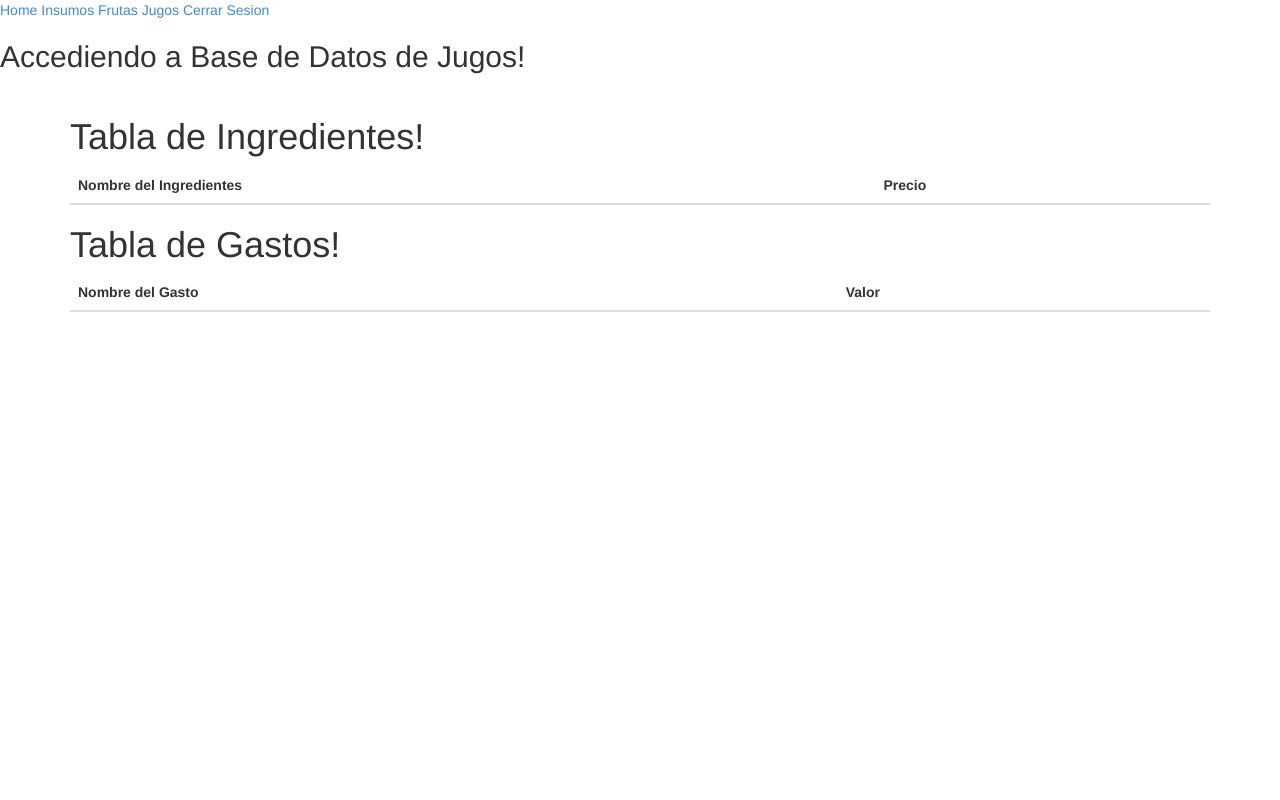
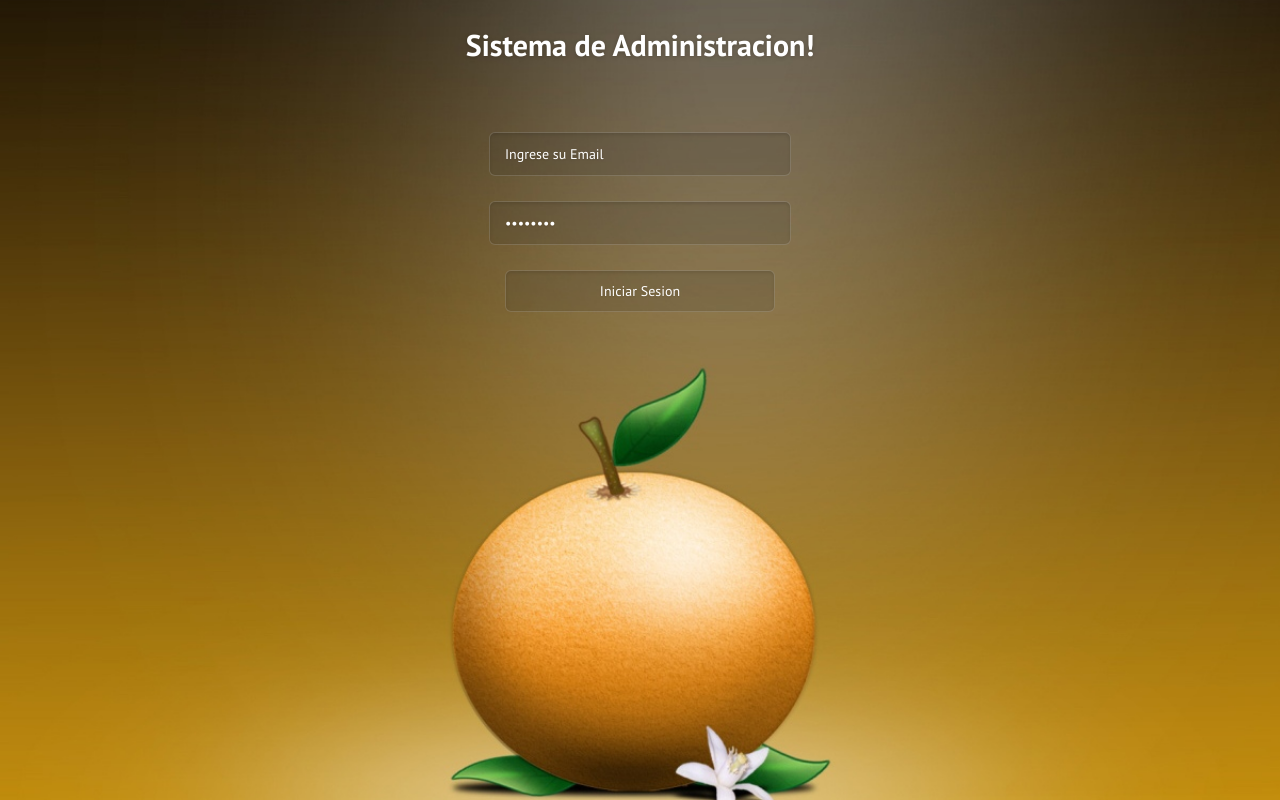
Before and after one commit to unsafer/ci_intro, a CodeIgniter app: a page that uses application/views/view_login.php in a window 1280 px wide. Run offline with CodeIgniter, Linux system fonts and the light colour scheme; data that the repository does not hold is empty.

Commit message:
- se arregla view_login

```diff
--- a/application/views/view_login.php
+++ b/application/views/view_login.php
@@ -1,123 +1,42 @@
 <!DOCTYPE html>
+<html lang="en">
+<head>
+    <meta charset="utf-8">
+    <link href="<?php echo base_url(); ?>bootstrap/css/global.css" rel="stylesheet" type="text/css">
 
-<html lang="en">
-
-
-
-<head>
-    <meta http-equiv="Content-Type" content="text/html; charset=iso-8859-1"/>
-    <link href="<?= base_url();?>bootstrap/css/bootstrap.css" rel="stylesheet">
-    <script src="<?= base_url();?>bootstrap/js/jquery-1.11.1.min.js"></script>
-    <script src="<?= base_url();?>bootstrap/js/bootstrap.min.js"></script>
-	<title> <?php echo $title; ?> </title>
-
+    <title> Login Page </title>
+        <meta name="viewport" content="width=device-width, initial-scale=1.0">
+        <meta name="description" content="">
+        <meta name="author" content="">
+    <link rel='stylesheet' href='http://fonts.googleapis.com/css?family=PT+Sans:400,700'>
+    <link href="<?php echo base_url(); ?>assets/css/reset.css" rel="stylesheet">
+    <link href="<?php echo base_url(); ?>assets/css/supersized.css" rel="stylesheet">
+    <link href="<?php echo base_url(); ?>assets/css/style.css" rel="stylesheet">
 </head>
 <body>
 
 <div id="container">
-	<a href="home">Home</a>
-        <a href="insumos">Insumos</a>
-        <a href="frutas">Frutas</a>
-        <a href="jugos">Jugos</a>
-        <a href='<?php echo base_url() ."site/logout" ?>'>Cerrar Sesion</a>
-	<h2>Accediendo a Base de Datos de Jugos!</h2>
+    <h1><br>Sistema de Administracion!</h1><br><br>
 
 
-    <div class="container" style="padding-top: 1em;">
-      <h1>Tabla de Ingredientes!</h1>
-      <table class="table table-hover">
-          <thead>
-                  <tr>
-                              <th>Nombre del Ingredientes</th>
-                              <th>Precio</th>
-                              <th></th>
+
+    <?php echo form_open('site/login_validation');
+
+     echo validation_errors();
+            $opts = 'placeholder="Ingrese su Email"';
+
+            echo form_input( 'email', '', $opts);
+            echo form_password('password', 'password');
+            echo form_submit( 'login_validation', 'Iniciar Sesion' );
+
+     echo form_close();
+
+    ?>
 
 
-                  </tr>
-          </thead>
-          <tbody>
-           <?php
-                              foreach($results as $row) { ?>
-                  <tr>
-                       <td>Agua</td><td><?php echo $row->agua ?></td><td ><button type="button" class="btn btn-default" title="Add this item" data-id="1234" data-toggle="modal" data-target="#myModal">Modificar</button></td>
-                  </tr>
-                  <tr>
-
-                       <td>Azucar</td><td><?php echo $row->azucar ?></td><td>Moficar</td>
-                  </tr>
-                  <tr>
-
-                        <td>Leche</td><td><?php echo $row->leche ?></td><td>Moficar</td>
-                  </tr>
-
-            <?php } ?>
-
-          </tbody>
-      </table>
-
-      <h1>Tabla de Gastos!</h1>
-      <table class="table table-hover">
-          <thead>
-                  <tr>
-                              <th>Nombre del Gasto</th>
-                              <th>Valor</th>
-                              <th></th>
-
-
-                  </tr>
-          </thead>
-          <tbody>
-           <?php
-                              foreach($results as $row) { ?>
-                  <tr>
-                       <td>Gastos Comunes</td><td><?php echo $row->gastoscomunes ?></td><td>Moficar</td>
-                  </tr>
-                  <tr>
-
-                       <td>Mano de Obra</td><td><?php echo $row->manodeobra ?></td><td>Moficar</td>
-                  </tr>
-
-
-            <?php } ?>
-
-          </tbody>
-      </table>
-
-</div>
-
-</div>
-
+        <script src="assets/js/jquery-1.8.2.min.js"></script>
+        <script src="assets/js/supersized.3.2.7.min.js"></script>
+        <script src="assets/js/supersized-init.js"></script>
+        <script src="assets/js/scripts.js"></script>
 </body>
 </html>
-
-<!-- Modal -->
-<div class="modal fade" id="myModal" tabindex="-1" role="dialog" aria-labelledby="myModalLabel" aria-hidden="true">
-  <div class="modal-dialog">
-    <div class="modal-content">
-      <div class="modal-header">
-        <button type="button" class="close" data-dismiss="modal"><span aria-hidden="true">&times;</span><span class="sr-only">Close</span></button>
-        <h4 class="modal-title" id="myModalLabel">Modificar Agua</h4>
-      </div>
-      <div class="modal-body">
-        <div class="modal-body">
-            <p>Precio:</p>
-            <?php $agua = $row->agua; ?>
-
-            <form action="<?php echo base_url();?>Site/insert" method="post">
-            <input type = 'text' name='f1' value="<?=$row->agua?>"<br>
-
-            <div class="modal-footer">
-            <button type="button" class="btn btn-default" data-dismiss="modal">Cerrar</button>
-            <button type='submit' class="btn btn-primary">Guardar Cambios</button>
-            </div>
-            </form>
-
-        </div>
-      </div>
-
-
-    </div>
-  </div>
-</div>
-
-<!--hacer modals para cada modificar-->
```
